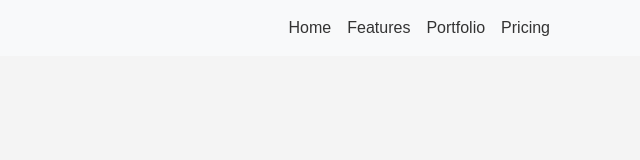
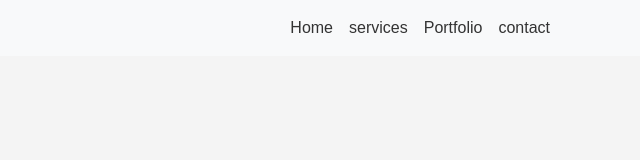
Before and after one commit to portfolio-afk/ii, a plain HTML site: page index.html in a window 1280 px wide. Shown: the full height of the page, 640-1280 px from the left. Drawn offline with nearby package versions, Linux system fonts and the light colour scheme.

Commit message:
Update index.html

```diff
--- a/index.html
+++ b/index.html
@@ -20,13 +20,13 @@
           <a class="nav-link" aria-current="page" href="./home.html">Home</a>
         </li>
         <li class="nav-item">
-          <a class="nav-link" href="#">Features</a>
+          <a class="nav-link" href="./service">services</a>
         </li>
         <li class="nav-item">
-          <button id="showOverlayBtn" class="nav-link">Portfolio </button>
+          <button id="showOverlayBtn" class="nav-link">Portfolio</button>
         </li>
         <li class="nav-item">
-          <a class="nav-link" href="#">Pricing</a>
+          <a class="nav-link" href="./contact..html">contact</a>
         </li>
 
       </ul>
```
